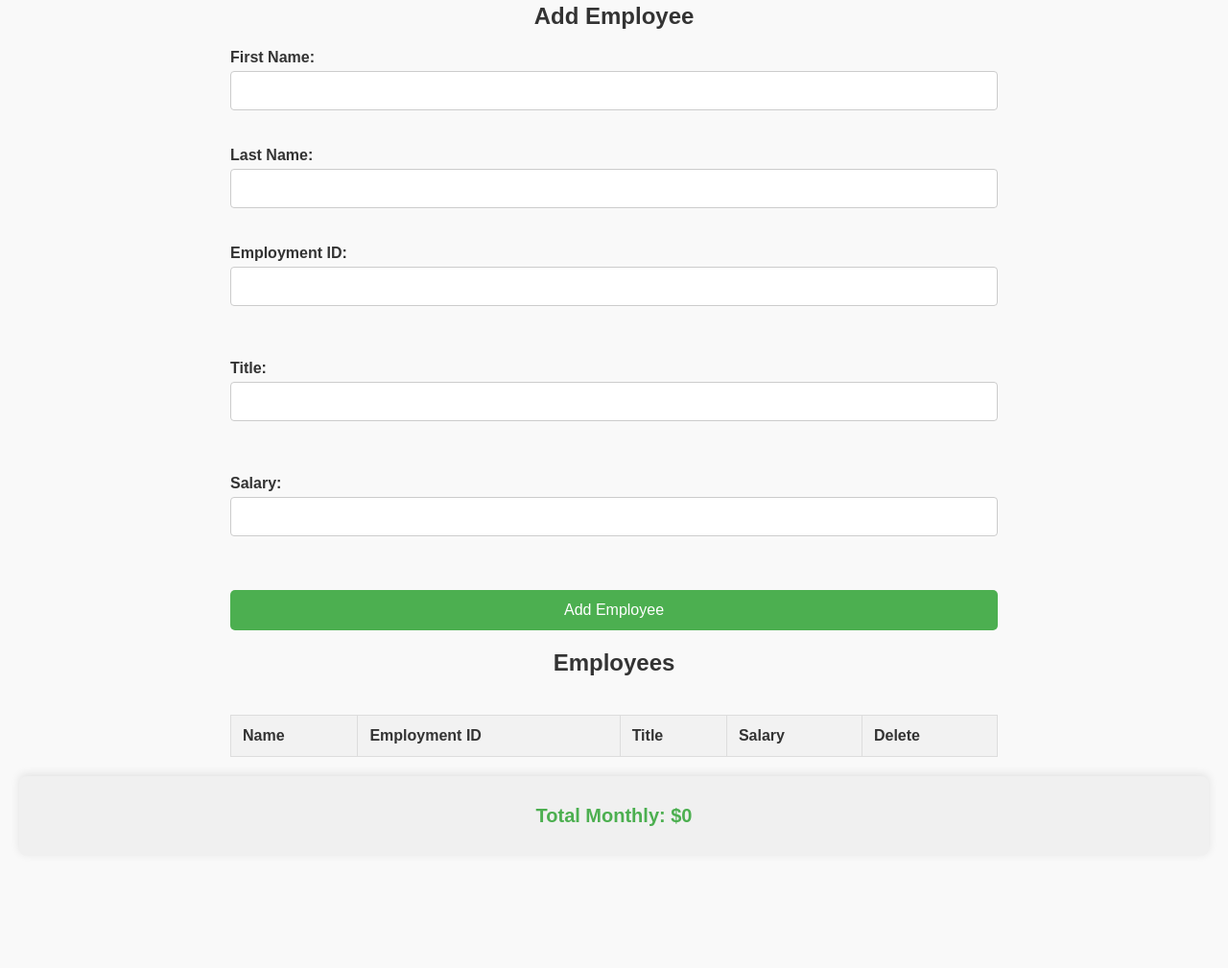
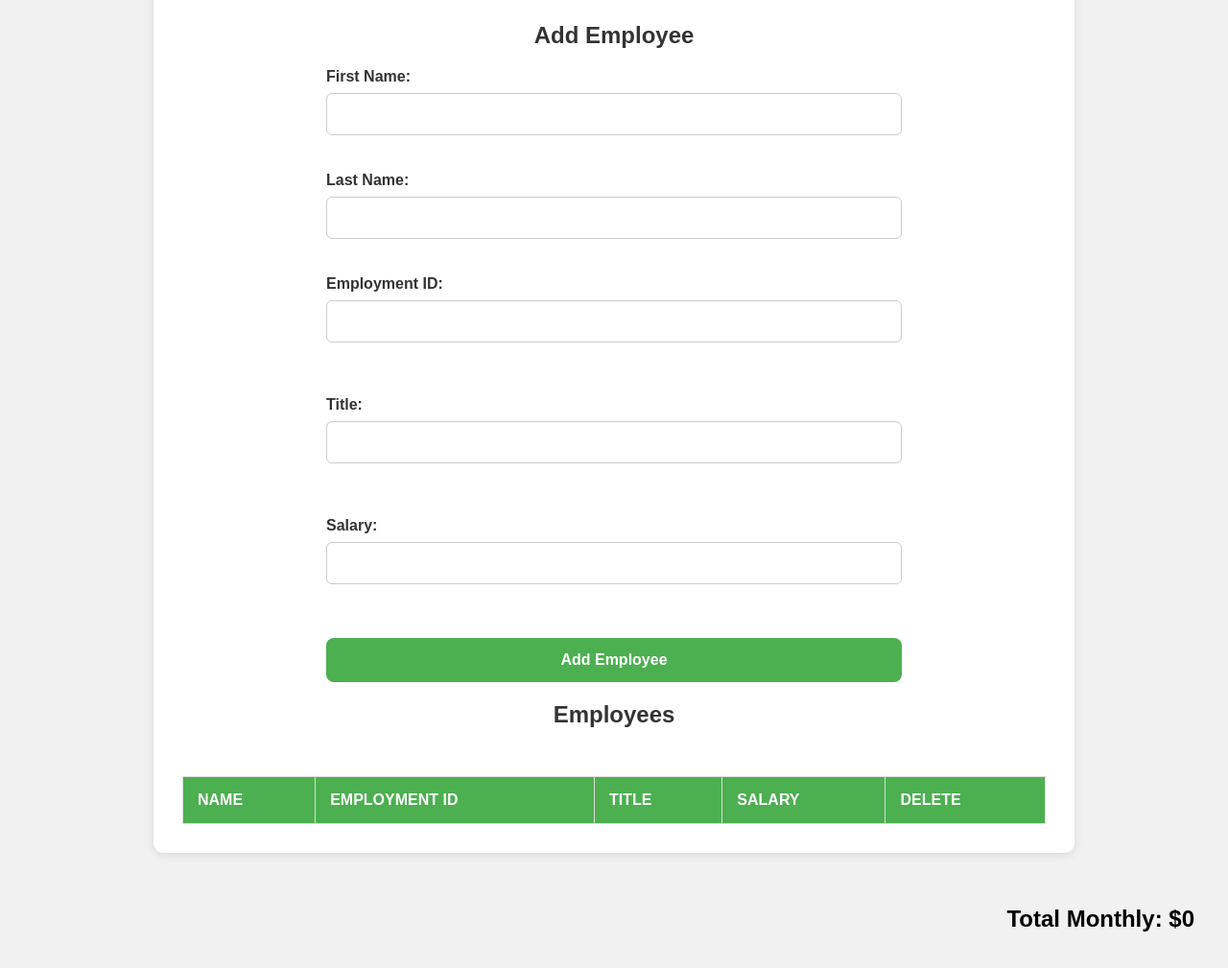
Before and after one commit to AbrahamBaffoe1/Salary-calculator-Files, a website: page index.html in a window 1280 px wide. Shown: the part 177-1186 px from the top of the page at 96% size. Before the commit the page ends 1089 px from the top, so only its background shows below. Drawn offline with Linux system fonts and the light colour scheme.

Commit message:
CSS changed colors and design

```diff
--- a/style/styles.css
+++ b/style/styles.css
@@ -1,111 +1,153 @@
-/* Global Styles */
 
 body {
   font-family: 'Arial', sans-serif;
   margin: 20px;
-  background-color: #f9f9f9;
+  background-color: #f1f1f1;
   color: #333;
 }
 
 header {
-  background-color: #4CAF50;
+  background-color: #312323;
   color: white;
-  padding: 20px;
+  padding: 25px;
   text-align: center;
-  border-radius: 8px;
-  box-shadow: 0 2px 10px rgba(0, 0, 0, 0.1);
+  border-radius: 10px;
+  box-shadow: 0 4px 12px rgba(0, 0, 0, 0.1);
+  transition: box-shadow 0.3s;
+}
+
+header:hover {
+  box-shadow: 0 6px 15px rgba(0, 0, 0, 0.2);
 }
 
 main {
   display: flex;
   flex-direction: column;
   align-items: center;
-  padding: 20px;
-  max-width: 800px;
+  padding: 30px;
+  max-width: 900px;
   margin: auto;
+  background-color: white;
+  border-radius: 10px;
+  box-shadow: 0 2px 10px rgba(0, 0, 0, 0.1);
 }
 
 form {
   display: flex;
   flex-direction: column;
   width: 100%;
+  max-width: 600px;
 }
 
 label {
-  margin-bottom: 5px;
+  margin-bottom: 8px;
   font-weight: bold;
+  color: #333;
 }
 
 input[type="text"], input[type="number"] {
   padding: 12px;
   margin-bottom: 20px;
   border: 1px solid #ccc;
-  border-radius: 4px;
-  transition: border-color 0.3s;
+  border-radius: 6px;
+  transition: border-color 0.3s, box-shadow 0.3s;
+  font-size: 16px;
 }
 
 input[type="text"]:focus, input[type="number"]:focus {
   border-color: #4CAF50;
   outline: none;
+  box-shadow: 0 0 8px rgba(76, 175, 80, 0.3);
 }
 
 button[type="submit"] {
   background-color: #4CAF50;
-  color: #fff;
-  padding: 12px 20px;
+  color: white;
+  padding: 14px 22px;
   border: none;
-  border-radius: 5px;
+  border-radius: 8px;
   cursor: pointer;
   font-size: 16px;
-  transition: background-color 0.3s;
+  font-weight: bold;
+  transition: background-color 0.3s, transform 0.2s;
 }
 
 button[type="submit"]:hover {
   background-color: #45a049;
+  transform: scale(1.05);
+}
+
+button[type="submit"]:active {
+  transform: scale(0.98);
 }
 
 table {
   border-collapse: collapse;
   width: 100%;
-  margin-top: 20px;
+  margin-top: 30px;
 }
 
 th, td {
   border: 1px solid #ddd;
-  padding: 12px;
+  padding: 15px;
   text-align: left;
+  font-size: 16px;
 }
 
 th {
+  background-color: #4CAF50;
+  color: white;
+  text-transform: uppercase;
+  font-weight: bold;
+}
+
+td {
+  background-color: #f9f9f9;
+}
+
+tr:nth-child(even) td {
   background-color: #f2f2f2;
-  font-weight: bold;
+}
+
+tr:hover td {
+  background-color: #f1f1f1;
 }
 
 .delete-btn {
   background-color: #ff4d4d;
-  color: #fff;
-  padding: 8px 12px;
+  color: white;
+  padding: 8px 16px;
   border: none;
   border-radius: 5px;
   cursor: pointer;
-  transition: background-color 0.3s;
+  font-size: 14px;
+  transition: background-color 0.3s, transform 0.2s;
 }
 
 .delete-btn:hover {
   background-color: #ff1a1a;
+  transform: scale(1.05);
+}
+
+.delete-btn:active {
+  transform: scale(0.98);
 }
 
 footer {
-  background-color: #f0f0f0;
-  padding: 10px;
-  text-align: center;
-  border-radius: 8px;
-  box-shadow: 0 -2px 10px rgba(0, 0, 0, 0.1);
+  color: black;
+  padding: 15px;
+  text-align: right;
+  margin-top: 30px;
+  transition: box-shadow 0.3s;
+}
+
+footer:hover {
+  box-shadow: 0 -4px 15px rgba(0, 0, 0, 0.2);
 }
 
 #total-monthly {
   font-weight: bold;
-  font-size: 20px;
-  margin-top: 20px;
-  color: #4CAF50;
+  font-size: 24px;
+  color: black;
+  margin-top: 10px;
 }
```
